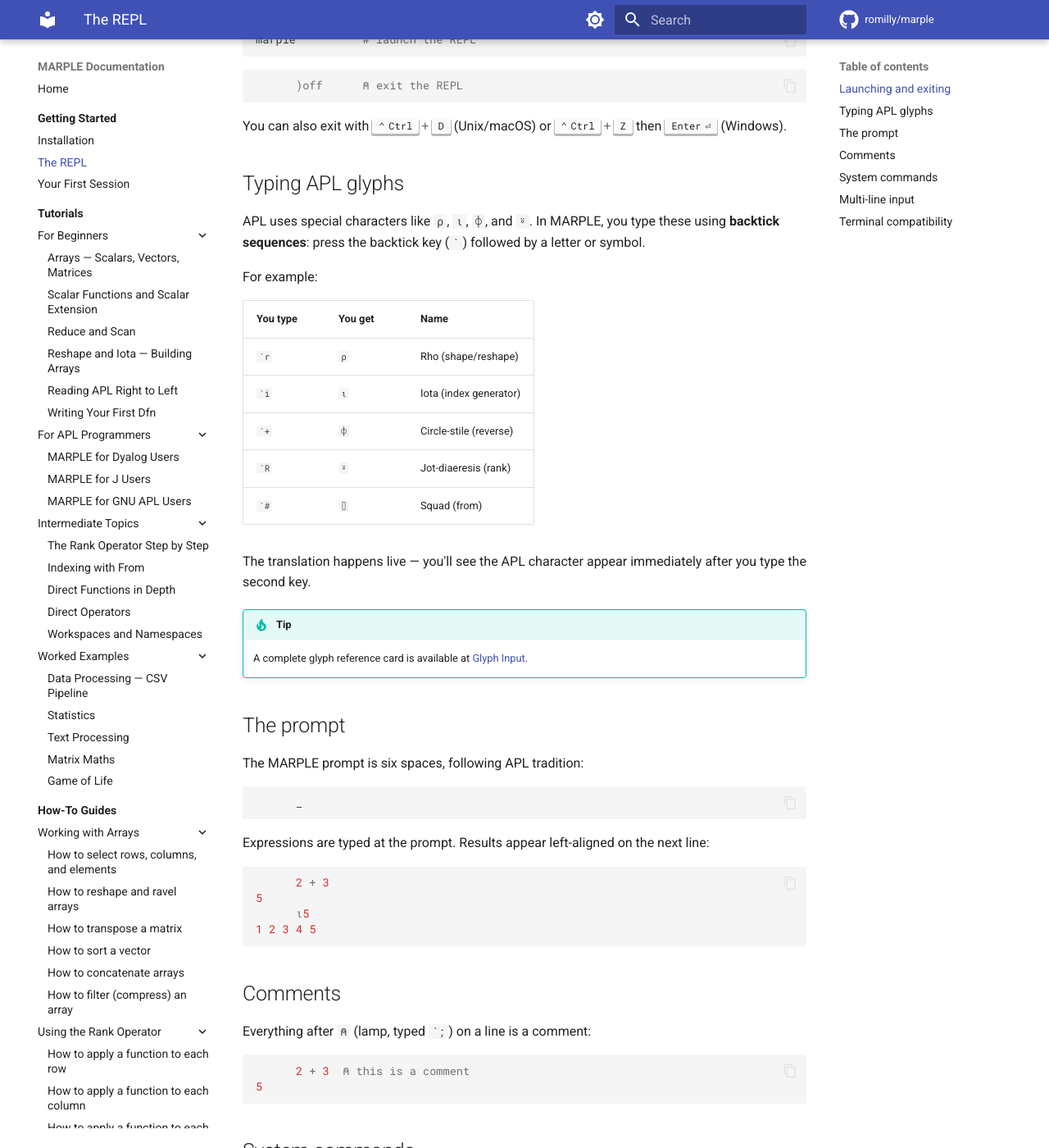
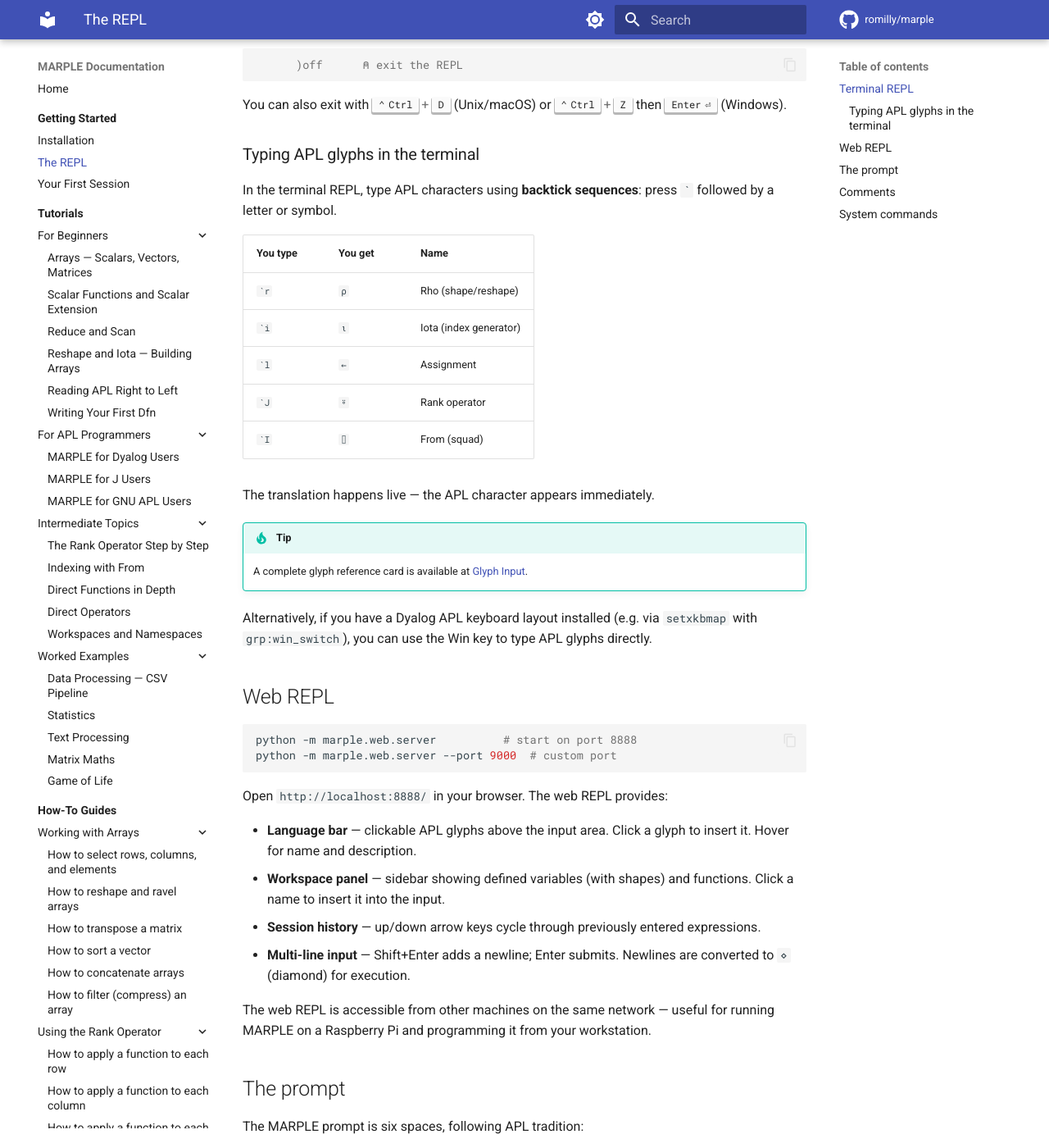
Before and after one commit to romilly/marple, an MkDocs documentation site: the page built from docs/getting-started/repl.md, in a window 1280 px wide and 1400 px high, scrolled down 293 px. Shown: the whole window at 82% size. Built offline with MkDocs 1.6.1 and Material for MkDocs 9.7.7, drawn with Linux system fonts in a browser that asks for light colours; comment, search, counter and statistics services are not loaded; some of the changed text lies outside the part shown.

Commit message:
Update docs: web REPL, current features, changelog
REPL page covers both terminal and web REPLs. Docs index
lists web REPL in key features. Changelog page links to
CHANGELOG.md with current highlights.

Co-Authored-By: Claude Opus 4.6 (1M context) <noreply@anthropic.com>

````diff
--- a/docs/appendices/changelog.md
+++ b/docs/appendices/changelog.md
@@ -1,20 +1,17 @@
 # Changelog
 
-## Unreleased
+The full changelog is maintained in [CHANGELOG.md](https://github.com/romilly/marple/blob/main/CHANGELOG.md) at the project root.
 
-### Added
+## Current version: 0.3.6
 
-- APL array model with scalar and vector support
-- Scalar functions: arithmetic (`+`, `-`, `×`, `÷`), comparison (`<`, `≤`, `=`, `≥`, `>`, `≠`), boolean (`∧`, `∨`, `~`), extended (`*`, `⍟`, `|`, `○`)
-- Structural functions: `⍴` (shape/reshape), `⍳` (iota/index-of), `,` (ravel/catenate), `⌽` (reverse/rotate), `⍉` (transpose), `↑` (take), `↓` (drop), `⍋` (grade up), `⍒` (grade down), `⊤` (encode), `⊥` (decode), `/` (replicate), `\` (expand), `⌹` (matrix inverse/divide), `⌷` (From), `∈` (membership), `⍕` (format), `⍎` (execute), `≢` (tally/not-match), `≡` (match)
-- Operators: `/` (reduce), `\` (scan), `⍤` (rank), `∘.f` (outer product), `f.g` (inner product), `⌶` (I-Beam)
-- Direct functions (dfns) with guards, alpha defaults, and recursion via `∇`
-- Direct operators (dops)
-- Bracket indexing for vectors and matrices
-- Auto-detecting backend: CuPy, NumPy, ulab, or pure Python
-- REPL with backtick glyph input
-- Workspace save/load system
-- Standard library: `$::str` (trim, upper, lower), `$::io` (nread, nwrite), `$::error` (ea, en)
-- `#import` directive with optional aliasing
-- Script execution mode
-- Initial documentation site
+### Highlights
+
+- **Web REPL** — browser-based REPL with Bootstrap layout, language bar, workspace panel, session history, and multi-line input
+- **Published to PyPI** as `marple-lang` — install with `uv pip install marple-lang`
+- **12 system variables and functions** — `⎕PP`, `⎕A`, `⎕D`, `⎕TS`, `⎕WSID`, `⎕RL`, `⎕EN`, `⎕DM`, `⎕EA`, `⎕UCS`, `⎕NC`, `⎕EX`, `⎕SIGNAL`
+- **Roll and deal** (`?`) with `⎕RL` for deterministic random
+- **Numpy optimisations** — outer product 380x faster, inner product correct for any rank
+- **Symbol table-aware parser** — named functions work without parentheses
+- **448 tests** (412 interpreter + 36 Playwright)
+
+See the [full changelog](https://github.com/romilly/marple/blob/main/CHANGELOG.md) for complete version history.
--- a/docs/getting-started/repl.md
+++ b/docs/getting-started/repl.md
@@ -1,11 +1,11 @@
 # The REPL
 
-MARPLE's interactive environment is a read-eval-print loop (REPL) with live glyph input. You type ASCII shortcuts and they're converted to APL characters as you type.
+MARPLE provides two interactive environments: a **terminal REPL** and a **web REPL**.
 
-## Launching and exiting
+## Terminal REPL
 
 ```bash
-marple          # launch the REPL
+marple          # launch the terminal REPL
 ```
 
 ```apl
@@ -14,34 +14,44 @@ marple          # launch the REPL
 
 You can also exit with ++ctrl+d++ (Unix/macOS) or ++ctrl+z++ then ++enter++ (Windows).
 
-## Typing APL glyphs
+### Typing APL glyphs in the terminal
 
-APL uses special characters like `⍴`, `⍳`, `⌽`, and `⍤`. In MARPLE, you type these using **backtick sequences**: press the backtick key (`` ` ``) followed by a letter or symbol.
-
-For example:
+In the terminal REPL, type APL characters using **backtick sequences**: press `` ` `` followed by a letter or symbol.
 
 | You type | You get | Name |
 |----------|---------|------|
 | `` `r `` | `⍴` | Rho (shape/reshape) |
 | `` `i `` | `⍳` | Iota (index generator) |
-| `` `+ `` | `⌽` | Circle-stile (reverse) |
-| `` `R `` | `⍤` | Jot-diaeresis (rank) |
-| `` `# `` | `⌷` | Squad (from) |
+| `` `l `` | `←` | Assignment |
+| `` `J `` | `⍤` | Rank operator |
+| `` `I `` | `⌷` | From (squad) |
 
-The translation happens live — you'll see the APL character appear immediately after you type the second key.
+The translation happens live — the APL character appears immediately.
 
 !!! tip
     A complete glyph reference card is available at [Glyph Input](../reference/glyph-input.md).
 
+Alternatively, if you have a Dyalog APL keyboard layout installed (e.g. via `setxkbmap` with `grp:win_switch`), you can use the Win key to type APL glyphs directly.
+
+## Web REPL
+
+```bash
+python -m marple.web.server          # start on port 8888
+python -m marple.web.server --port 9000  # custom port
+```
+
+Open `http://localhost:8888/` in your browser. The web REPL provides:
+
+- **Language bar** — clickable APL glyphs above the input area. Click a glyph to insert it. Hover for name and description.
+- **Workspace panel** — sidebar showing defined variables (with shapes) and functions. Click a name to insert it into the input.
+- **Session history** — up/down arrow keys cycle through previously entered expressions.
+- **Multi-line input** — Shift+Enter adds a newline; Enter submits. Newlines are converted to `⋄` (diamond) for execution.
+
+The web REPL is accessible from other machines on the same network — useful for running MARPLE on a Raspberry Pi and programming it from your workstation.
+
 ## The prompt
 
 The MARPLE prompt is six spaces, following APL tradition:
-
-```
-      _
-```
-
-Expressions are typed at the prompt. Results appear left-aligned on the next line:
 
 ```apl
       2 + 3
@@ -52,7 +62,7 @@ Expressions are typed at the prompt. Results appear left-aligned on the next lin
 
 ## Comments
 
-Everything after `⍝` (lamp, typed `` `; ``) on a line is a comment:
+Everything after `⍝` (lamp) on a line is a comment:
 
 ```apl
       2 + 3  ⍝ this is a comment
@@ -61,12 +71,12 @@ Everything after `⍝` (lamp, typed `` `; ``) on a line is a comment:
 
 ## System commands
 
-System commands start with `)` and are entered at the REPL prompt. They manage the workspace and session.
+System commands start with `)` and work in both the terminal and web REPLs.
 
 | Command | Description |
 |---------|-------------|
-| `)off` | Exit the REPL |
-| `)clear` | Clear the workspace (remove all names) |
+| `)off` | Exit the REPL (terminal only) |
+| `)clear` | Clear the workspace |
 | `)fns` | List defined functions |
 | `)vars` | List defined variables |
 | `)save` | Save the current workspace |
@@ -76,23 +86,3 @@ System commands start with `)` and are entered at the REPL prompt. They manage t
 | `)wsid name` | Set the workspace name |
 
 See [System Commands](../reference/system/system-commands.md) for full details.
-
-## Multi-line input
-
-Dfns (direct functions) that span multiple lines are entered by opening a brace `{` and continuing on subsequent lines until the closing `}`:
-
-<!-- TODO: confirm multi-line REPL behaviour — does MARPLE use a continuation prompt? -->
-
-```apl
-      avg ← {
-          (+/⍵) ÷ ⍴⍵
-      }
-      avg 3 5 7 9
-6
-```
-
-## Terminal compatibility
-
-MARPLE's glyph input uses raw terminal mode. It works in most modern terminals on macOS, Linux, and Windows (Windows Terminal, WSL). If glyph input isn't working, see [REPL Issues](../troubleshooting/repl-issues.md).
-
-<!-- TODO: Romilly — confirm which terminals are tested/supported -->
````
Also changed, not shown: docs/index.md (+1 -0 lines).
